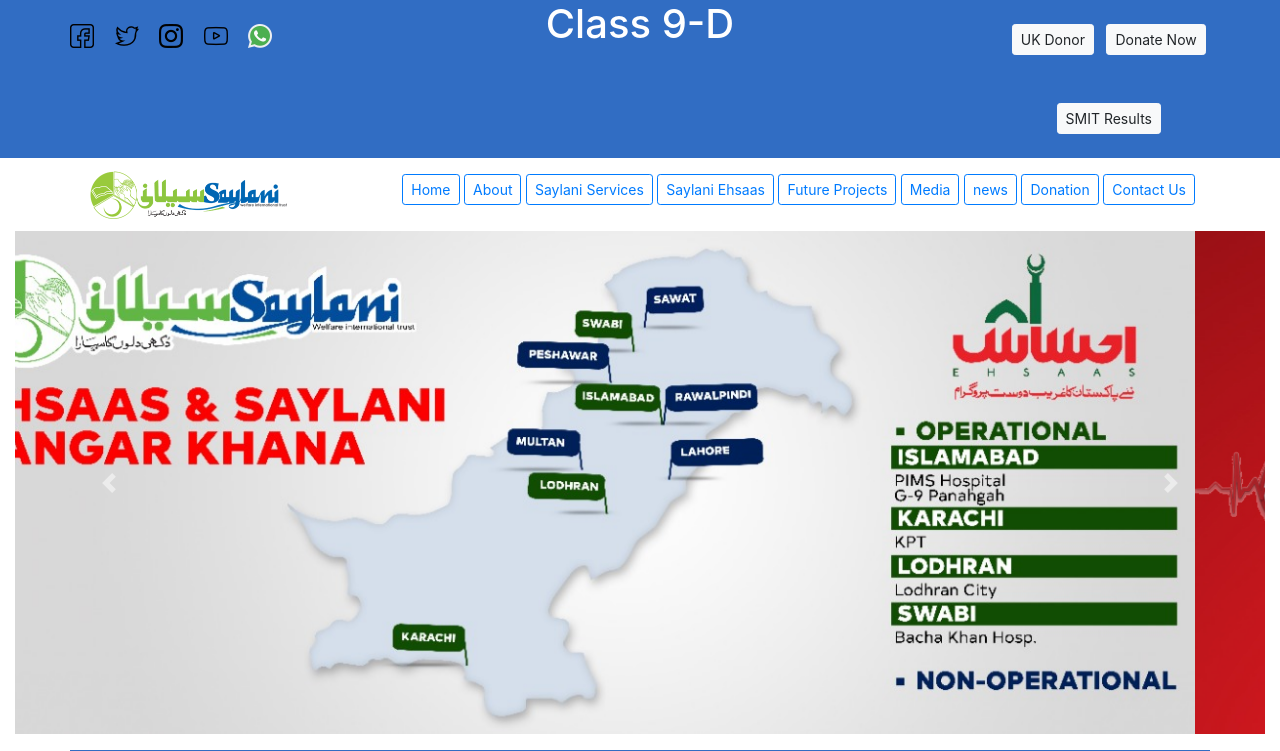
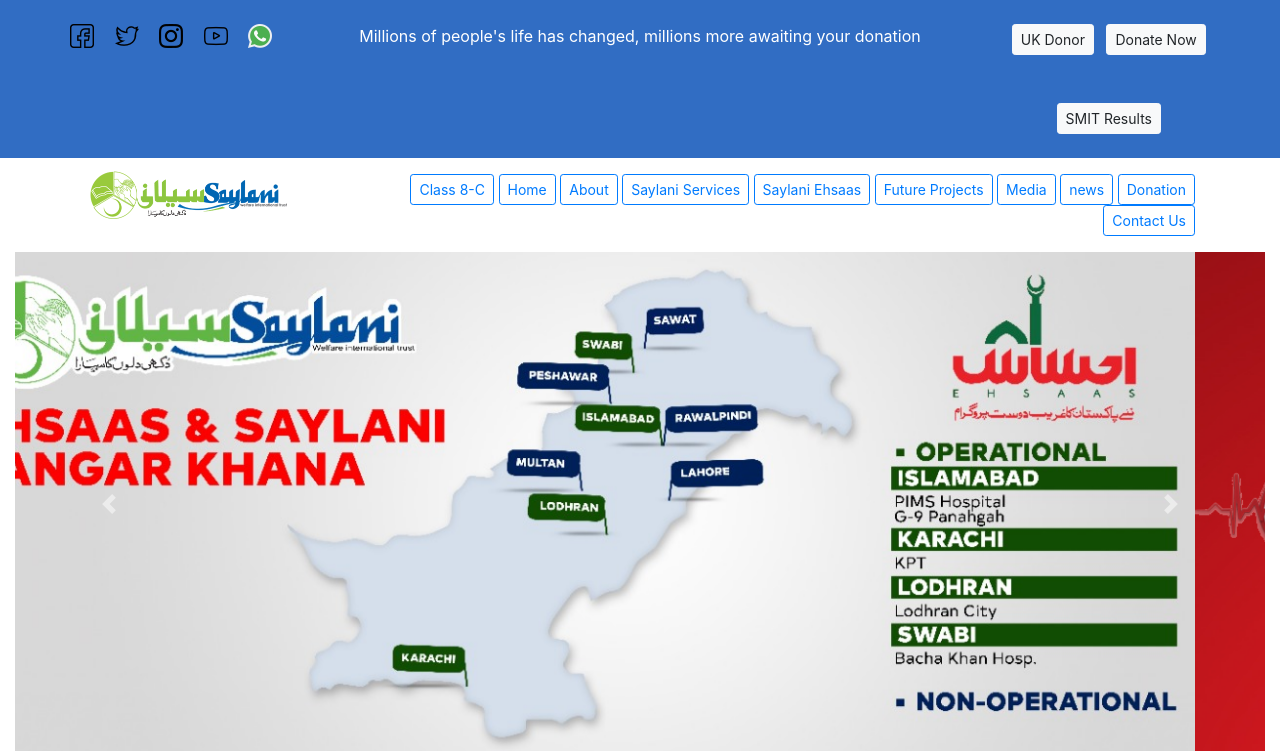
Before and after one commit to MArslan88/SaylaniWebProj, a plain HTML site: page index.html in a window 1280 px wide. Shown: the top 751 px of the page. Drawn offline with nearby package versions, Linux system fonts and the light colour scheme.

Commit message:
new update

```diff
--- a/index.html
+++ b/index.html
@@ -25,10 +25,10 @@
                 </div>
                 <!-- column-2 -->
                 <div class="col-6 text-center">
-                    <!-- <p class="text-white my-4">Millions of people's life has changed, millions more awaiting your
+                    <p class="text-white my-4">Millions of people's life has changed, millions more awaiting your
                         donation
-                    </p>                     -->
-                    <h1 class="text-white">Class 9-D</h1>
+                    </p>
+
 
                 </div>
                 <!-- column-3 -->
@@ -51,6 +51,8 @@
             </div>
             <!-- column-2 -->
             <div class="col-9 my-2 text-right">
+                <a href="https://www.facebook.com/" class="btn btn-outline-primary btn-sm">Class 8-C</a>
+
                 <a href="#" class="btn btn-outline-primary btn-sm">Home</a>
                 <a href="#" class="btn btn-outline-primary btn-sm">About</a>
                 <a href="#" class="btn btn-outline-primary btn-sm">Saylani Services</a>
```
